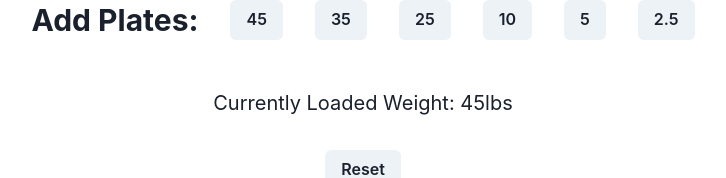
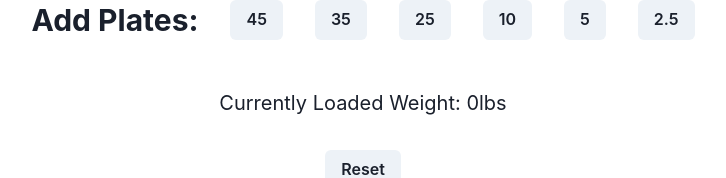
Before and after one commit to pswk1/barbell_calculator, a React (Create React App) app: page / in a window 1280 px wide. Shown: the part 288-466 px from the top of the page, without its empty margins (277-1003 px from the left). Built offline with nearby package versions, Linux system fonts and the light colour scheme.

Commit message:
add plates functionality

```diff
--- a/src/components/Barbell.tsx
+++ b/src/components/Barbell.tsx
@@ -8,24 +8,32 @@ const barKg = [20, 15, 12];
 const Barbell: React.FC = () => {
 	const [unit, setUnit] = useState<string>('lbs');
 	const [bar, setBar] = useState<number[]>(barLbs);
-	const [currentWeight, setCurrentWeight] = useState<number>(45);
+	const [currentWeight, setCurrentWeight] = useState<number>(0);
 
 	const handleUnit = (unit: string): void => {
 		setUnit(unit);
 		if (unit === 'lbs') {
-			setCurrentWeight(45);
+			// setCurrentWeight(45);
 			setBar(barLbs);
 		} else {
-			setCurrentWeight(20);
+			// setCurrentWeight(20);
 			setBar(barKg);
 		}
 	};
 
+    const handleBar = (bar: number): void => {
+        setCurrentWeight(bar);
+    }
+
+	const addPlates = (plate: number): void => {
+		setCurrentWeight(currentWeight + plate * 2);
+        console.log(currentWeight);
+	};
+
 	const reset = (): void => {
-		setCurrentWeight(45);
+		setCurrentWeight(0);
 		setBar(barLbs);
 		setUnit('lbs');
-		console.log(unit);
 	};
 
 	return (
@@ -43,11 +51,16 @@ const Barbell: React.FC = () => {
 			<HStack mt={12} spacing='8'>
 				<Heading size='lg'>Select Barbell Weight: </Heading>
 				{bar.map((weight, i) => (
-					<Button key={i}>{weight}</Button>
+					<Button onClick={() => handleBar(weight)} key={i}>{weight}</Button>
 				))}
 			</HStack>
 
-			<Plates unit={unit} reset={reset} currentWeight={currentWeight} />
+			<Plates
+				unit={unit}
+				reset={reset}
+				currentWeight={currentWeight}
+				addPlates={addPlates}
+			/>
 		</Flex>
 	);
 };
--- a/src/components/Plates.tsx
+++ b/src/components/Plates.tsx
@@ -8,9 +8,10 @@ interface Props {
 	unit: string;
 	currentWeight: number;
 	reset(): void;
+    addPlates(plate: number): void
 }
 
-const Plates: React.FC<Props> = ({ unit, currentWeight, reset }: Props) => {
+const Plates: React.FC<Props> = ({ unit, currentWeight, reset, addPlates }: Props) => {
 	return (
 		<Flex
 			mt={12}
@@ -21,8 +22,8 @@ const Plates: React.FC<Props> = ({ unit, currentWeight, reset }: Props) => {
 			<HStack spacing='8'>
 				<Heading size='lg'>Add Plates: </Heading>
 				{unit === 'lbs'
-					? platesLbs.map((weight, i) => <Button key={i}>{weight}</Button>)
-					: platesKg.map((weight, i) => <Button key={i}>{weight}</Button>)}
+					? platesLbs.map((weight, i) => <Button onClick={()=> addPlates(weight)} key={i}>{weight}</Button>)
+					: platesKg.map((weight, i) => <Button onClick={()=> addPlates(weight)} key={i}>{weight}</Button>)}
 			</HStack>
 
 			<Text mt={12} fontSize='xl'>
```
